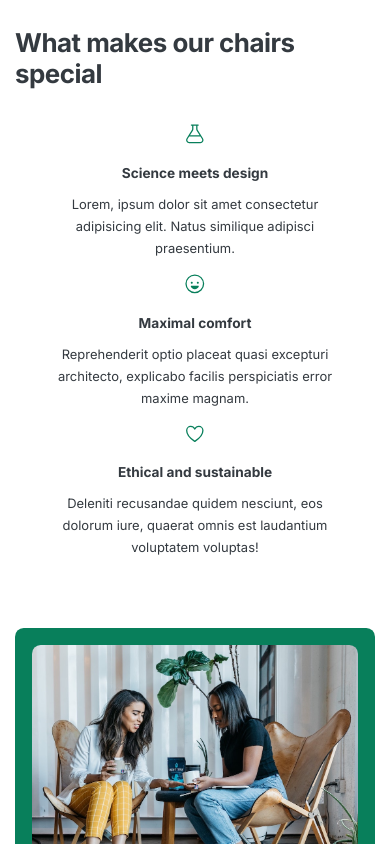
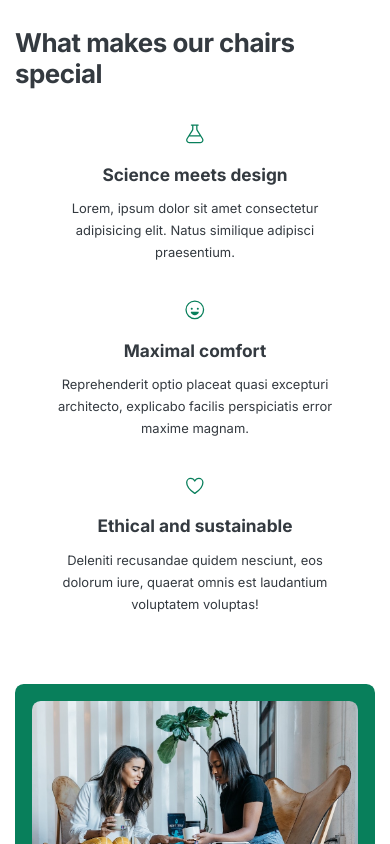
Before and after one commit to steffano-da-cruz/lisbon-chair-shop, a plain HTML site: page index.html in a window 390 px wide. Shown: the part 700-1544 px from the top of the page. Drawn offline with nearby package versions, Linux system fonts and the light colour scheme.

Commit message:
Add files via upload

```diff
--- a/css/style.css
+++ b/css/style.css
@@ -314,7 +314,7 @@ footer {
 
   .grid-3-cols {
     grid-template-columns: 1fr;
-    row-gap: 2rem;
+    row-gap: 5rem;
     justify-items: center;
   }
 
@@ -328,6 +328,10 @@ footer {
 
   .features-box {
     text-align: center;
+  }
+
+  .features-name {
+    font-size: 2.4rem;
   }
 
   .features-text {
```
